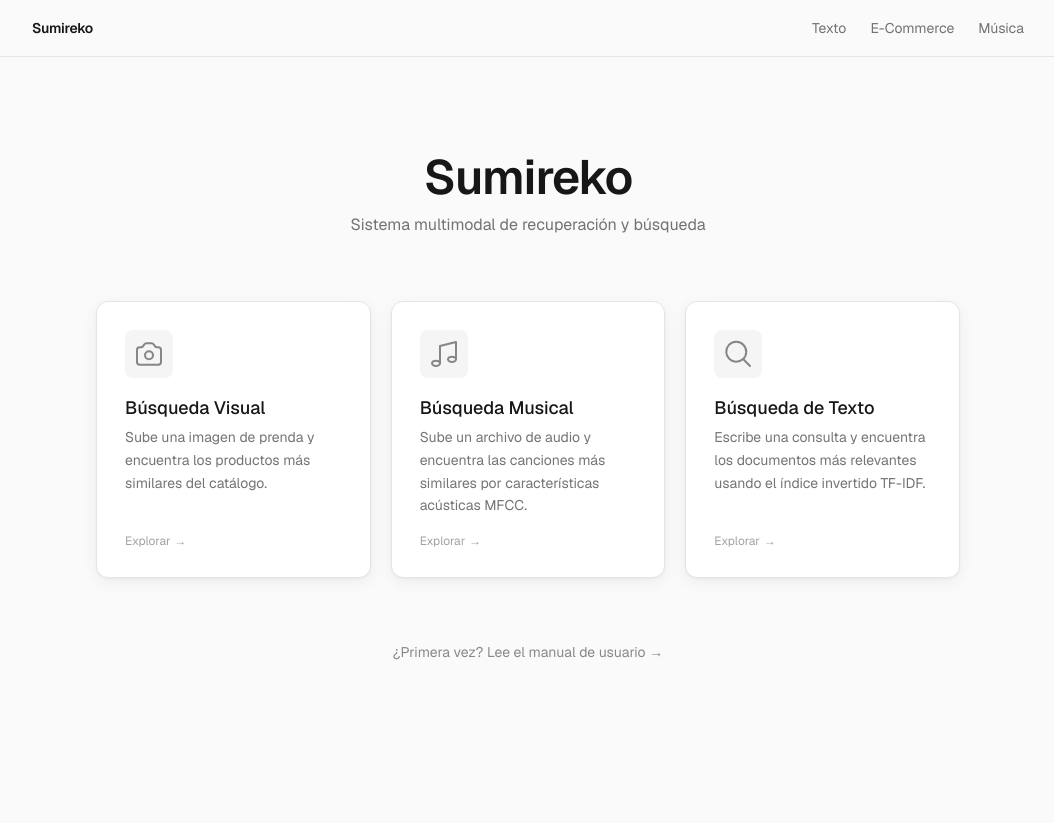
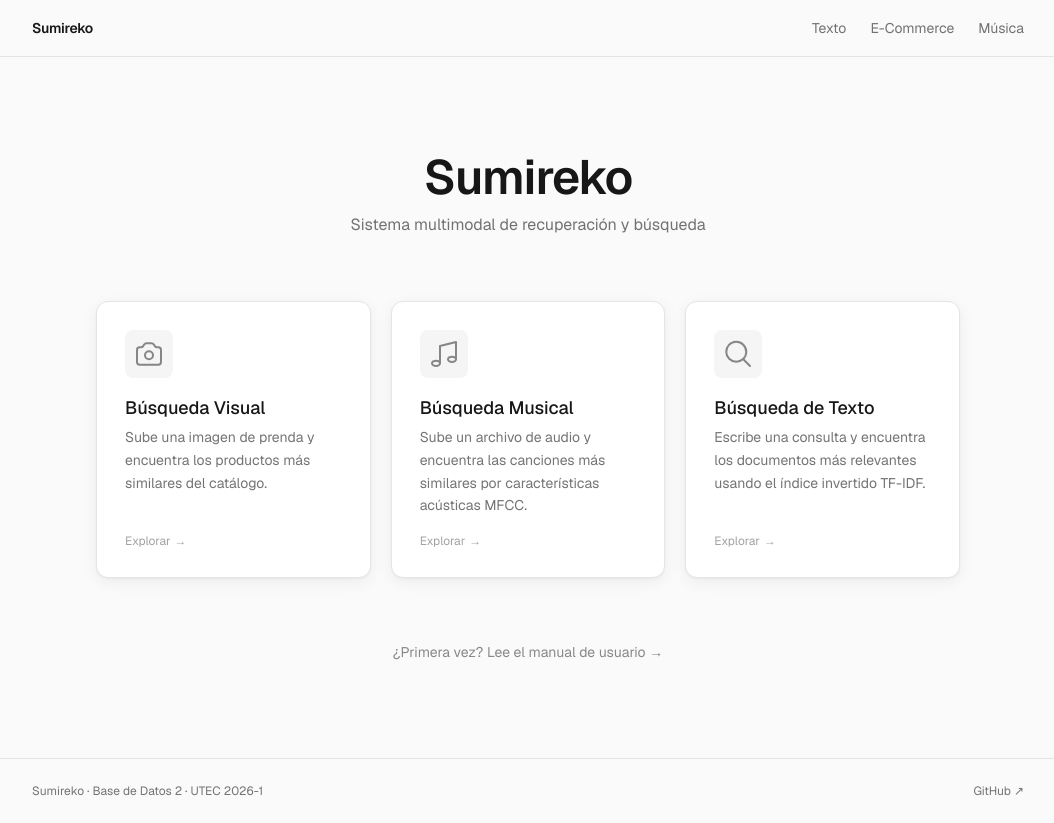
Before and after one commit to project-sdm/sumireko-frontend, a Next.js app: page / in a window 1280 px wide. Shown: the whole page, without its empty margins (112-1166 px from the left). Before the commit the page ends 800 px from the top, so only its background shows below. Built offline with nearby package versions, Linux system fonts and the light colour scheme.

Commit message:
feat: add global footer

```diff
--- a/src/app/layout.tsx
+++ b/src/app/layout.tsx
@@ -57,6 +57,19 @@ export default function RootLayout({
           </nav>
         </header>
         <div className="flex-1">{children}</div>
+        <footer className="border-t border-surface-border">
+          <div className="mx-auto max-w-5xl px-4 py-6 flex flex-col sm:flex-row items-center justify-between gap-2 text-xs text-muted">
+            <span>Sumireko · Base de Datos 2 · UTEC 2026-1</span>
+            <a
+              href="https://github.com/project-sdm/sumireko-frontend"
+              target="_blank"
+              rel="noopener noreferrer"
+              className="hover:text-foreground transition-colors"
+            >
+              GitHub ↗
+            </a>
+          </div>
+        </footer>
       </body>
     </html>
   );
```
